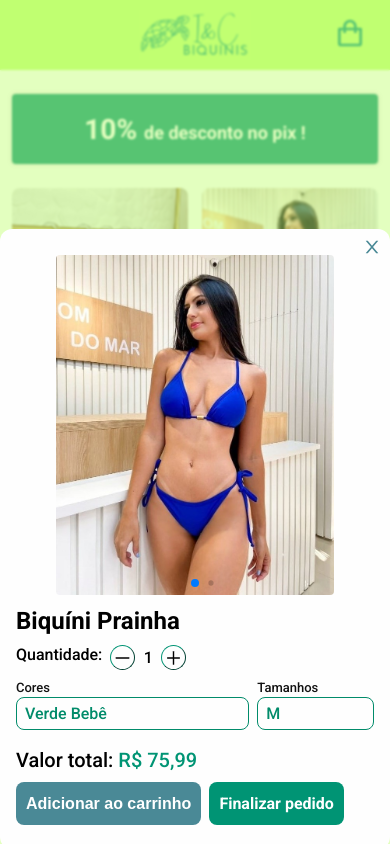
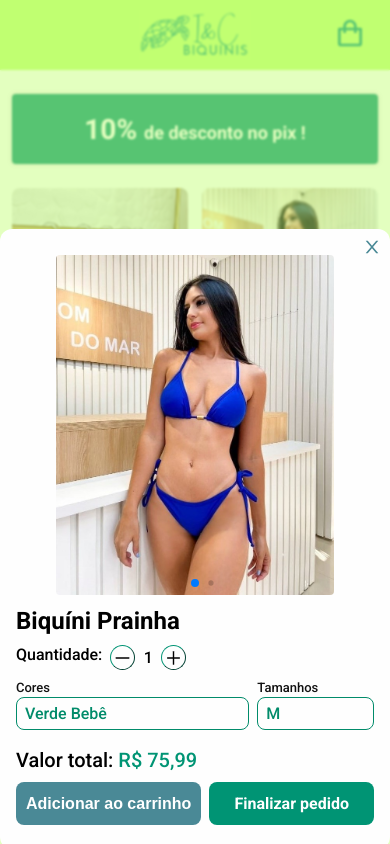
Before and after one commit to FranciscoNeto2909/iec_biquinis, a React (Vite) app: page / in a window 390 px wide. Both pictures are taken after a click on the element 290 px from the left and 350 px from the top of the page. Shown: the top 844 px of the page. Built offline with nearby package versions, Linux system fonts and the light colour scheme.

Commit message:
modal button issue fixed

```diff
--- a/src/components/modal/modal.css
+++ b/src/components/modal/modal.css
@@ -251,6 +251,8 @@
     }
 
     .modal_info_button {
+        text-wrap: nowrap;
+        flex: 1;
         padding: 12px 10px;
         font-size: 16px;
     }
```
